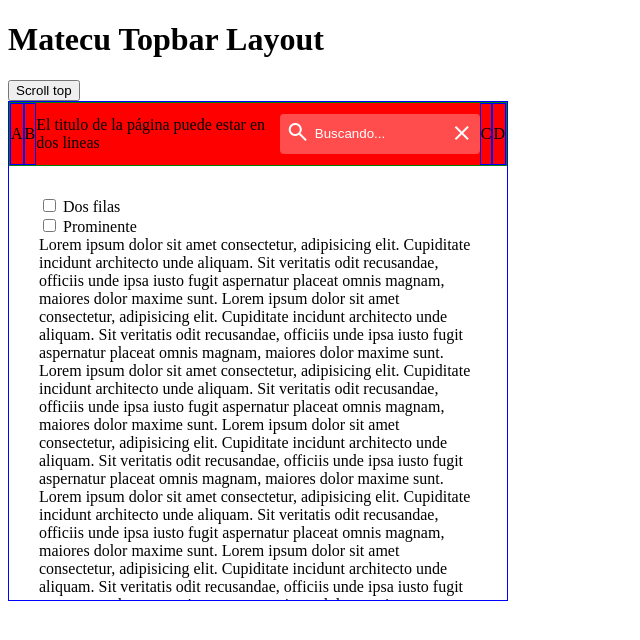
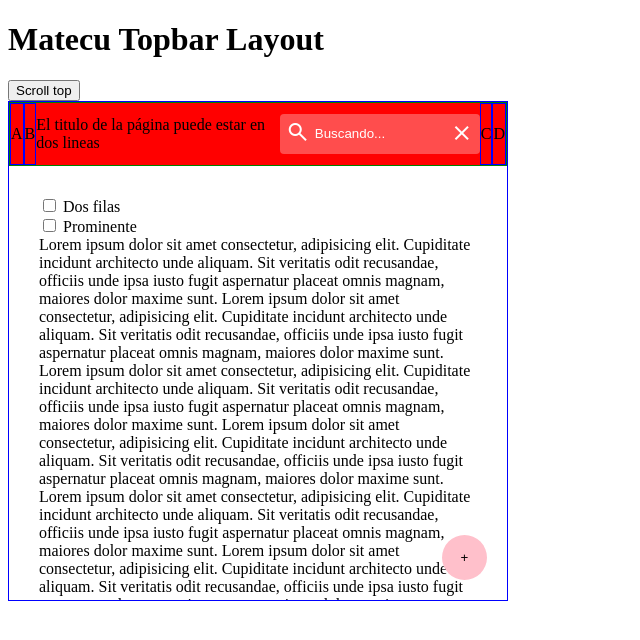
Before and after one commit to wappcode/svelte-matecu, a SvelteKit app: page / in a window 1280 px wide. Shown: the top 640 px of the page, without its empty margins (0-640 px from the left). Built offline with nearby package versions, Linux system fonts and the light colour scheme.

Commit message:
Estilos para fabicon se agregó propiedad para determinar si se muestran estilos moviles o de escritorio

```diff
--- a/src/lib/components/MatecuTopbarFab.svelte
+++ b/src/lib/components/MatecuTopbarFab.svelte
@@ -1,22 +1,30 @@
 <script lang="ts">
 	export let display = true;
+	export let movileStyle = false;
 </script>
 
 {#if display}
-	<div class="matecu-topbar-fab">
+	<div class="matecu-topbar-fab" class:movile-style={movileStyle}>
 		<slot />
 	</div>
 {/if}
 
 <style lang="scss">
+	* {
+		box-sizing: border-box;
+		outline: none;
+	}
 	.matecu-topbar-fab {
-		&,
-		* {
-			box-sizing: border-box;
-			outline: none;
-		}
 		display: flex;
+		align-self: flex-end;
 		align-items: flex-start;
 		transform: translateY(50%);
+		transition: all 300ms ease-in-out;
+		&.movile-style {
+			position: absolute;
+			transform: translate(0);
+			bottom: 20px;
+			right: 20px;
+		}
 	}
 </style>
--- a/src/lib/components/MatecuTopbarLayout.svelte
+++ b/src/lib/components/MatecuTopbarLayout.svelte
@@ -59,6 +59,7 @@
 
 <style lang="scss">
 	.matecu-topbar-layout {
+		position: relative;
 		box-sizing: border-box;
 		* {
 			box-sizing: border-box;
--- a/src/routes/+page.svelte
+++ b/src/routes/+page.svelte
@@ -1,6 +1,7 @@
 <script lang="ts">
 	import MatecuTopbarAction from '../lib/components/MatecuTopbarAction.svelte';
 	import MatecuTopbarBody from '../lib/components/MatecuTopbarBody.svelte';
+	import MatecuTopbarFab from '../lib/components/MatecuTopbarFab.svelte';
 	import MatecuTopbarHeaderColumn from '../lib/components/MatecuTopbarHeaderColumn.svelte';
 	import MatecuTopbarHeaderRow from '../lib/components/MatecuTopbarHeaderRow.svelte';
 	import MatecuTopbarLayout from '../lib/components/MatecuTopbarLayout.svelte';
@@ -32,6 +33,9 @@
 			<MatecuTopbarHeaderColumn slot="left-column">
 				<MatecuTopbarAction>A</MatecuTopbarAction>
 				<MatecuTopbarAction>B</MatecuTopbarAction>
+				<MatecuTopbarFab movileStyle={true}
+					><button type="button" class="fabbtn">+</button></MatecuTopbarFab
+				>
 				<MatecuTopbarTitle>El titulo de la página puede estar en dos lineas</MatecuTopbarTitle>
 			</MatecuTopbarHeaderColumn>
 			<MatecuTopbarHeaderColumn slot="right-column">
@@ -130,4 +134,11 @@
 </div>
 
 <style lang="scss">
+	.fabbtn {
+		border: none;
+		width: 45px;
+		height: 45px;
+		border-radius: 50%;
+		background-color: pink;
+	}
 </style>
--- /dev/null
+++ b/src/routes/tests/containerquery/+page.svelte
@@ -0,0 +1,43 @@
+<script lang="ts">
+</script>
+
+<div class="card">
+	<div class="post-meta">
+		<h2>Card title</h2>
+		<p>My post details.</p>
+	</div>
+	<div class="post-excerpt">
+		<div style="border: 1px solid green">
+			<p>
+				A preview of my <a href="https://example.com">blog post</a> about cats.
+			</p>
+		</div>
+	</div>
+</div>
+
+<style>
+	* {
+		box-sizing: border-box;
+		outline: none;
+	}
+	.post-meta {
+		container-type: inline-size;
+	}
+
+	.post-excerpt {
+		container-type: inline-size;
+		container-name: excerpt;
+		border: 1px solid red;
+	}
+	@container excerpt (max-width: 400px) {
+		p {
+			visibility: hidden;
+		}
+	}
+
+	@container (max-width: 400px) {
+		p {
+			font-size: 2rem;
+		}
+	}
+</style>
```
